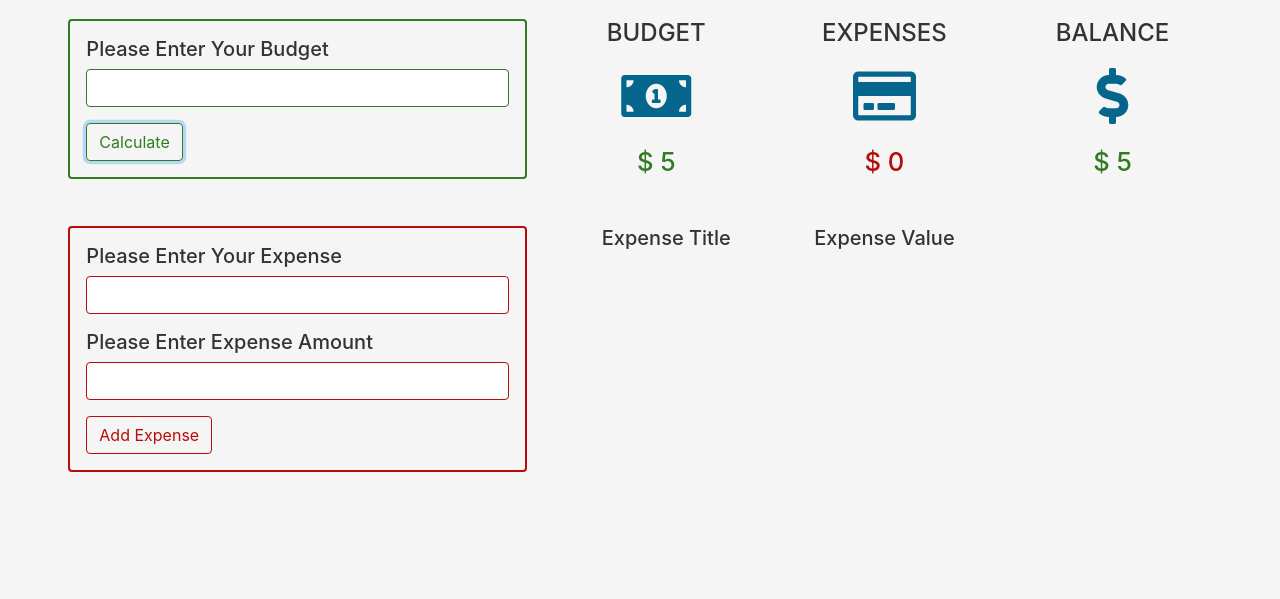
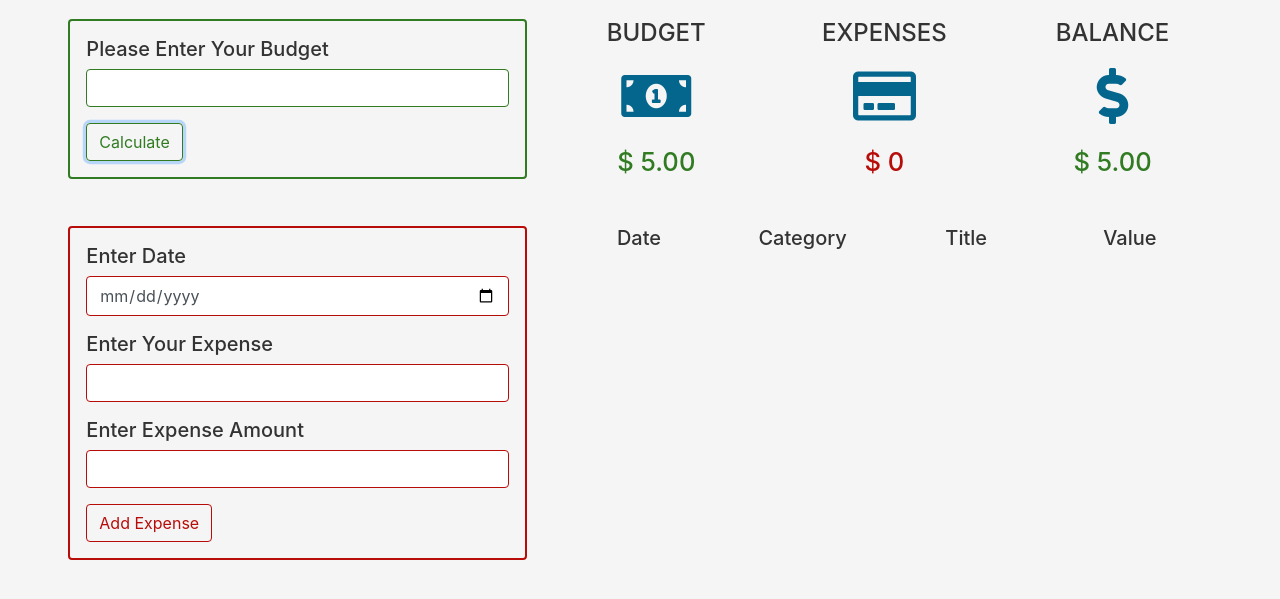
Before and after one commit to ericmhwang/Bdgt, a plain HTML site: page index.html in a window 1280 px wide. Both pictures are taken after typing "5" into the empty fields and a click on the button "Calculate". Shown: the part 71-670 px from the top of the page. Drawn offline with Linux system fonts and the light colour scheme.

Commit message:
added date input form and category section for the expense

```diff
--- a/css/main.css
+++ b/css/main.css
@@ -124,7 +124,7 @@ body {
   }
 }
 .list-item {
-  flex: 0 0 33.33%;
+  flex: 0 0 25%;
   text-align: center;
 }
 .expense-item {
--- a/index.html
+++ b/index.html
@@ -33,7 +33,7 @@
       <form id="budget-form" class=" budget-form">
        <h5 class="text-capitalize">please enter your budget</h5>
        <div class="form-group">
-        <input type="number" class="form-control budget-input" id="budget-input">
+        <input type="number" step="any" class="form-control budget-input" id="budget-input">
        </div>
        <!-- submit button -->
        <button type="submit" class="btn text-capitalize budget-submit" id="budget-submit">calculate</button>
@@ -67,13 +67,17 @@
       <div class="expense-feedback alert alert-danger text-capitalize">expense feedback</div>
       <!-- expense form -->
       <form id="expense-form" class=" expense-form">
-       <h5 class="text-capitalize">please enter your expense</h5>
+       <h5 class="text-capitalize"> enter date</h5>
+       <div class="form-group">
+        <input type="date" class="form-control expense-input" id="date-input">
+       </div>
+       <h5 class="text-capitalize">enter your expense</h5>
        <div class="form-group">
         <input type="text" class="form-control expense-input" id="expense-input">
        </div>
-       <h5 class="text-capitalize">please enter expense amount</h5>
+       <h5 class="text-capitalize">enter expense amount</h5>
        <div class="form-group">
-        <input type="number" class="form-control expense-input" id="amount-input">
+        <input type="number" step="any" class="form-control expense-input" id="amount-input">
        </div>
        <!-- submit button -->
        <button type="submit" class="btn text-capitalize expense-submit" id="expense-submit">add expense</button>
@@ -84,9 +88,10 @@
       <div class="expense-list" id="expense-list">
 
        <div class="expense-list__info d-flex justify-content-between text-capitalize">
-        <h5 class="list-item">expense title</h5>
-        <h5 class="list-item">expense value</h5>
-        <h5 class="list-item"></h5>
+        <h5 class="list-item">date</h5>
+        <h5 class="list-item">category</h5>
+        <h5 class="list-item">title</h5>
+        <h5 class="list-item">value</h5>
        </div>
        <!-- single expense -->
 
--- a/js/app.js
+++ b/js/app.js
@@ -17,8 +17,8 @@ class UI {
   }
   // submit budget method
   submitBudgetForm() {
-    const value = this.budgetInput.value;
-    if (value === '' || value < 0) {
+    const value = parseFloat(this.budgetInput.value);
+    if (value === '' || value < 0 || isNaN(value)) {
       this.budgetFeedback.classList.add('showItem');
       this.budgetFeedback.innerHTML = '<p>Value Cannot Be Empty Or Negative</p>';
       const self = this;
@@ -27,7 +27,7 @@ class UI {
       }, 4000);
     }
     else {
-      this.budgetAmount.textContent = value;
+      this.budgetAmount.textContent = value.toFixed(2);
       this.budgetInput.value = '';
       this.showBalance();
     }
@@ -36,8 +36,8 @@ class UI {
   // show balance
   showBalance() {
     const expense = this.totalExpense();
-    const total = parseInt(this.budgetAmount.textContent) - expense;
-    this.balanceAmount.textContent = total;
+    const total = parseFloat(this.budgetAmount.textContent) - expense;
+    this.balanceAmount.textContent = total.toFixed(2);
     if (total < 0) {
       this.balance.classList.remove('showGreen', 'showBlack');
       this.balance.classList.add('showRed');
@@ -65,14 +65,14 @@ class UI {
       }, 4000)
     }
     else {
-      let amount = parseInt(amountValue);
+      let amount = parseFloat(amountValue);
       this.expenseInput.value = '';
       this.amountInput.value = '';
       // expense object to add it to the list in UI class
       let expense = {
         id:this.itemID,
         title:expenseValue,
-        amount:amount,
+        amount:amount.toFixed(2)
       }
       this.itemID++
       this.itemList.push(expense);
@@ -89,7 +89,7 @@ class UI {
         <div class="expense-item d-flex justify-content-between align-items-baseline">
 
          <h6 class="expense-title mb-0 text-uppercase list-item">- ${expense.title}</h6>
-         <h5 class="expense-amount mb-0 list-item">${expense.amount}</h5>
+         <h5 class="expense-amount mb-0 list-item">${expense.amount.toFixed(2)}</h5>
 
          <div class="expense-icons list-item">
 
@@ -116,7 +116,7 @@ class UI {
       }, 0);
     }
     this.expenseAmount.textContent = total;
-    return total;
+    return total.toFixed(2);
   }
 
   // edit expense
@@ -130,7 +130,7 @@ class UI {
     });
     // show value
     this.expenseInput.value = expense[0].title;
-    this.amountInput.value = expense[0].amount;
+    this.amountInput.value = expense[0].amount.toFixed(2);
     // remove from list
     let tmpList = this.itemList.filter(function(item) {
       return item.id !== id;
```
Also changed, not shown: 1 other file.
